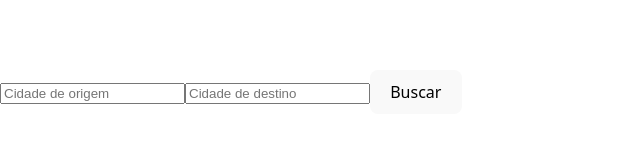
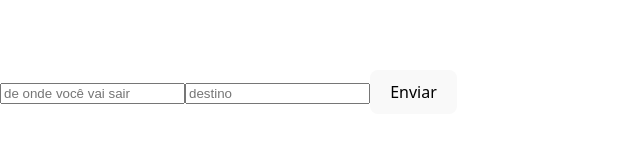
Before and after one commit to lucasnunessg/map-weather, a React (Vite) app in the folder routes-weather/: page / in a window 1280 px wide. Shown: the part 308-450 px from the top of the page, without its empty margins (0-640 px from the left). Built offline with nearby package versions, Linux system fonts and the light colour scheme.

Commit message:
pequenos ajustes

```diff
--- a/routes-weather/src/App.tsx
+++ b/routes-weather/src/App.tsx
@@ -1,12 +1,12 @@
 
 import './App.css'
-import  GetRoutes from './components/GetRoutes'
+import MapWithRoute from './components/MapWithRoute'
 
 function App() {
 
   return (
     <>
-  <GetRoutes />
+  <MapWithRoute />
     </>
   )
 }
--- a/routes-weather/src/components/MapWithRoute.tsx
+++ b/routes-weather/src/components/MapWithRoute.tsx
@@ -1,4 +1,4 @@
-import { useEffect, useState } from "react";
+import { useState } from "react";
 import api from "./Fetch";
 
 export default function MapWithRoute(){
@@ -7,17 +7,13 @@ export default function MapWithRoute(){
   const [origem, setOrigem] = useState("");
   const [destino, setDestino] = useState("");
   const [error, setError] = useState("");
-  const [coords, setCoords] = useState<Coord[]>([]);
+  const [coords, setCoords] = useState(null);
 
-  type Coord = {
-    latitude: string;
-    longitude: string;
-  }
 
-  useEffect(() => {
+
     const fetchData = async () => {
       try {
-       const response = await api.get<Coord[]>(`/rotas/two-routes`,
+       const response = await api.get(`/rotas/two-routes`,
           {
             params: {
               cityNameOrigem: origem,
@@ -33,13 +29,33 @@ export default function MapWithRoute(){
         setError("Não foi possível achar a rota.")
       }
 
-      fetchData();
     }
-  }, [origem, destino])
 
 return(
   <div>
     {error && <p>{error}</p>}
+    <input
+    type="text"
+    placeholder="de onde você vai sair"
+    value={origem}
+    onChange={(e) => setOrigem(e.target.value)}>
+
+    </input>
+
+    <input
+    type="text"
+    placeholder="destino"
+    value={destino}
+    onChange={(e) => setDestino(e.target.value)}>
+
+    </input>
+
+    <button onClick={fetchData}>Enviar</button>
+
+    {coords && (
+      <p>{JSON.stringify(coords, null, 2)}</p>
+
+    )}
   </div>
 )
 
```
